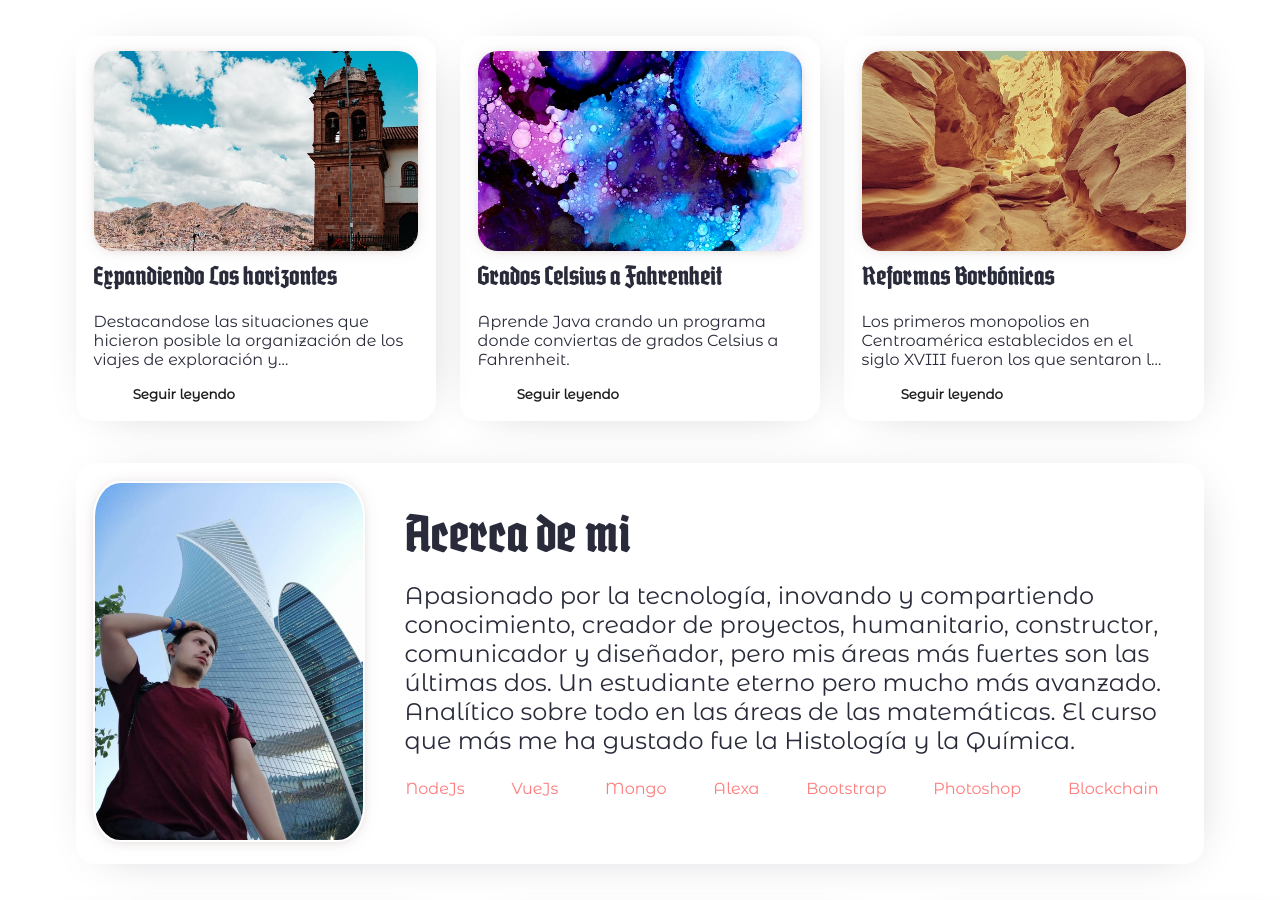
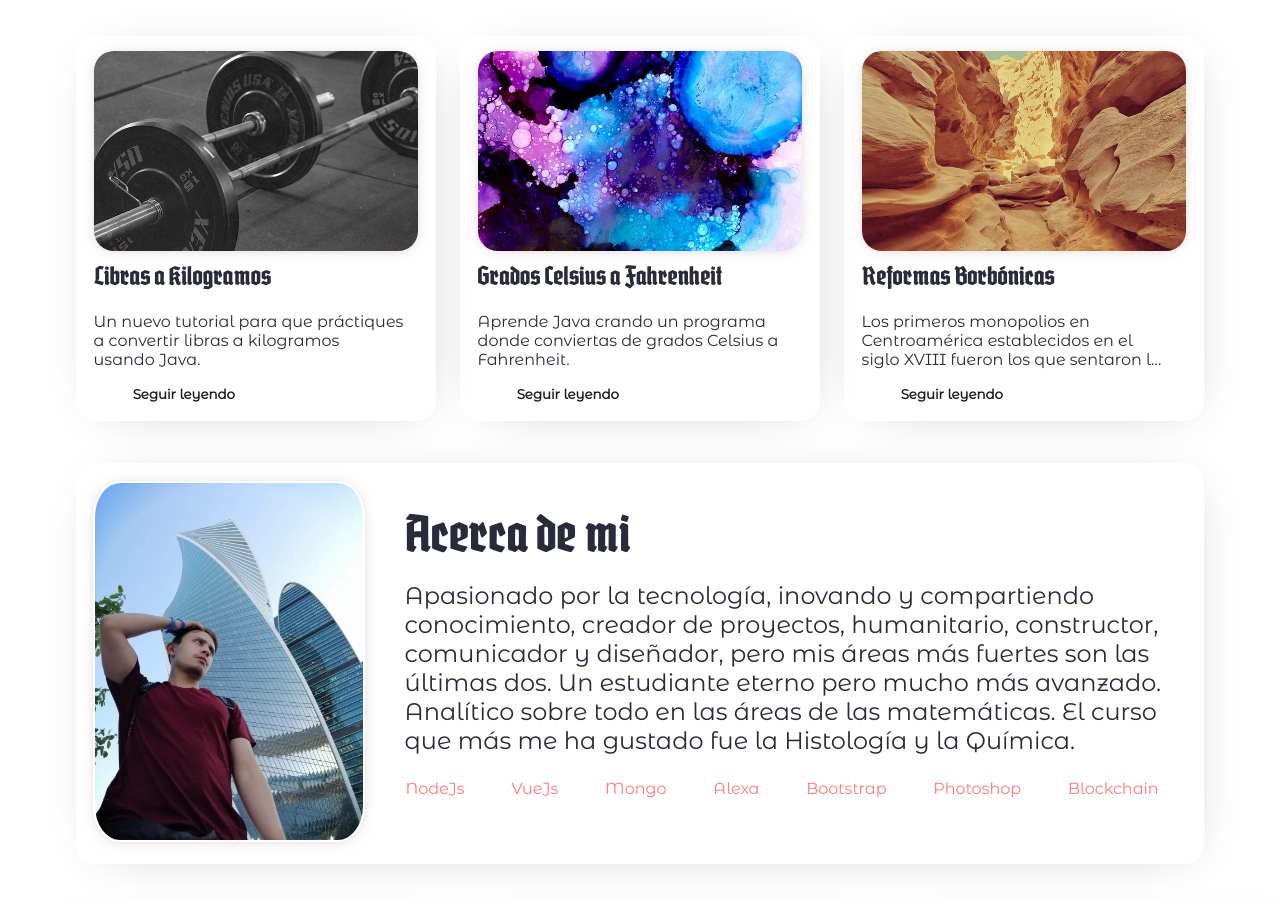
Before and after one commit to jorgeAML/creativeaml, a Jekyll site: the page built from index.markdown, in a window 1280 px wide and 900 px high, scrolled down 1153 px. Built offline with Jekyll 4.4.1, drawn with Linux system fonts in a browser that asks for light colours; some web fonts are replaced; a script that is not in the unit is left out; comment, search, counter and statistics services are not loaded.

Commit message:
update index

```diff
--- a/_layouts/defaultHome.html
+++ b/_layouts/defaultHome.html
@@ -31,7 +31,7 @@
             <div class="container-column">
               <div class="container-row">
                 <div class="column3 card-design-1">
-                  <img src="{{page.image4}}" alt="hosrizontes del mundo">
+                  <img src="{{page.image4}}" alt="{{page.image4Alt}}">
                   <h2 class="padding-left-5">{{page.part2-carta1-titulo}}</h2>
                   <p class="padding-left-right-5 kit-3">{{page.part2-carta1-parrafo}}</p>
                   <button class="button-simple-1"><a href="{{page.part2-carta1-parrafo-enlace}}">{{page.button1}}</a></button>
--- a/index.markdown
+++ b/index.markdown
@@ -20,11 +20,14 @@ section2-3: Alexa Skills
 section2-4: Responsive Web Design
 section2-5: Training
 
+### ALT IMAGES
+image4Alt: Libras a Kilogramos
+
 ### IMAGES
 image1: assets/images/A1.png
 image2: assets/images/A2.png
 image3: assets/images/post6.jpg
-image4: assets/images/post4.jpg
+image4: assets/images/post8.jpg
 image5: assets/images/post7.jpg
 
 image6: assets/images/phone.jpg
@@ -64,9 +67,9 @@ descriptionTitle: Curso de Java
 descriptionA:  Aprende Java creando programas simples y de rápida ejecución visitando los tutoriales que tengo planeado hacer cada semana
 
 ### PART 2 ###
-part2-carta1-titulo: Expandiendo Los horizontes
-part2-carta1-parrafo: Destacandose las situaciones que hicieron posible la organización de los viajes de exploración y descubrimiento que llevaron a los españoles a suelo americano y al posterior proceso de conquista.
-part2-carta1-parrafo-enlace: /blog_posts/03-02-2022.html
+part2-carta1-titulo: Libras a Kilogramos
+part2-carta1-parrafo: Un nuevo tutorial para que práctiques a convertir libras a kilogramos usando Java.
+part2-carta1-parrafo-enlace: /blog_posts/11-10-2022.html
 part2-carta2-titulo: Grados Celsius a Fahrenheit
 part2-carta2-parrafo: Aprende Java crando un programa donde conviertas de grados Celsius a Fahrenheit.
 part2-carta2-parrafo-enlace: /blog_posts/19-04-2022.html
```
Also changed, not shown: assets/images/post8.jpg (added).
